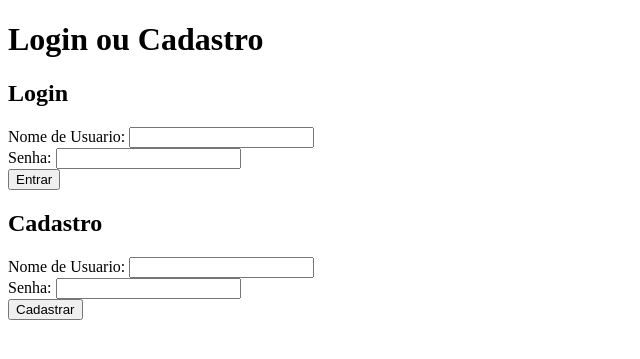
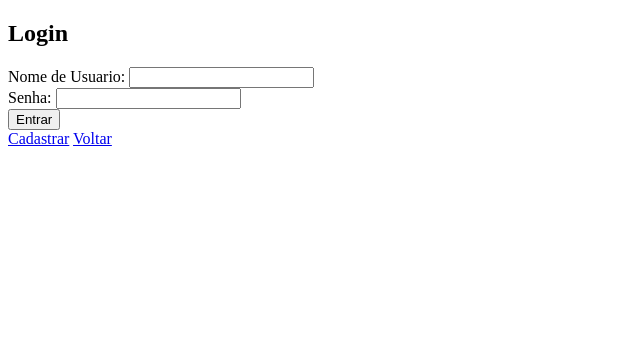
Before and after one commit to opaemerson/projeto-chs, a PHP site: page /login.php in a window 1280 px wide. Shown: the top 359 px of the page, without its empty margins (0-640 px from the left). Run offline with PHP 8.4, Linux system fonts and the light colour scheme.

Commit message:
atualizacao_login

```diff
--- a/index.php
+++ b/index.php
@@ -26,7 +26,7 @@ include('protecao.php');
     <div class="">
     <button type="button">
       <a href="inicial.php">
-        <img width="30" height="30" src="Images/sair.png">
+        <img width="30" height="30" src="Images/volte.png">
       </a>
     </button>
       <button type="button" class="btn-preto" data-bs-toggle="modal" data-bs-target="#modalColetivo">Registro Coletivo</button>
@@ -34,7 +34,6 @@ include('protecao.php');
       <button type="button" class="btn-preto" onclick="listarUsuarios(1)">Listagem</button>
       <button type="button" class="btn-preto" data-bs-toggle="modal" data-bs-target="#filtroModal">Filtragem</button>
       <?php echo $_SESSION['nome']; ?>
-      <a href="sair.php">Sair</a>
     </div>
     <div class="coluna-pesquisar">
         <input type="text" class="" id="searchInput" placeholder="Pesquise a tag">
--- a/login.php
+++ b/login.php
@@ -30,21 +30,7 @@ if ($_SERVER['REQUEST_METHOD'] === 'POST') {
         } else {
             $erro_login = 'Credenciais inválidas. Por favor, tente novamente.';
         }
-    } elseif (isset($_POST['cadastro'])) {
-        $nome = $_POST['nome'];
-        $senha = $_POST['senha'];
-        $usuarioExiste = "SELECT nome FROM usuarios WHERE nome = '$nome'";
-        $resultadoExistente = $conn->query($usuarioExiste);
-        if ($resultadoExistente->num_rows > 0){
-            echo "Ja existe esse mano.";
-        }else{
-            $sql = "INSERT INTO usuarios (nome, senha) VALUES ('$nome', '$senha')";
-            if ($conn->query($sql) === TRUE) {
-                header('Location: index.php');
-                exit;
-                }
-        }
-    }else {
+    } else {
         $erro_cadastro = 'Erro ao cadastrar o usuário: ' . $mysqli->error;
     }
 }
@@ -60,16 +46,6 @@ if ($_SERVER['REQUEST_METHOD'] === 'POST') {
     <title>Login e Cadastro</title>
 </head>
 <body>
-    <h1>Login ou Cadastro</h1>
-
-    <?php if (isset($erro_login)): ?>
-    <p><?php echo $erro_login; ?></p>
-    <?php endif; ?>
-
-    <?php if (isset($erro_cadastro)): ?>
-    <p><?php echo $erro_cadastro; ?></p>
-    <?php endif; ?>
-
     <h2>Login</h2>
     <form method="POST" action="login.php">
         <label for="nome">Nome de Usuario:</label>
@@ -81,15 +57,7 @@ if ($_SERVER['REQUEST_METHOD'] === 'POST') {
         <button type="submit" name="login">Entrar</button>
     </form>
 
-    <h2>Cadastro</h2>
-    <form method="POST" action="login.php">
-        <label for="nome">Nome de Usuario:</label>
-        <input type="text" id="nome" name="nome" required>
-        <br>
-        <label for="senha_cadastro">Senha:</label>
-        <input type="password" id="senha_cadastro" name="senha" required>
-        <br>
-        <button type="submit" name="cadastro">Cadastrar</button>
-    </form>
+    <a href="cadastrar.php">Cadastrar</a>
+    <a href="inicial.php">Voltar</a>
 </body>
 </html>
--- a/protecao.php
+++ b/protecao.php
@@ -1,6 +1,7 @@
 <?php
 if(!isset($_SESSION)){
     session_start();
+    $usuarioExiste = true;
 }
 
 if (!isset($_SESSION['id'])){
--- a/sair.php
+++ b/sair.php
@@ -3,7 +3,6 @@ if(!isset($_SESSION)){
     session_start();
 }
 
-
 session_destroy();
 
 header("Location: inicial.php");
```
Also changed, not shown: cadastrar.php (added, +44 -0 lines), css/styles.css (+11 -0 lines), inicial.php (+19 -1 lines), Images/sair.png (deleted), Images/volte.png (added).
